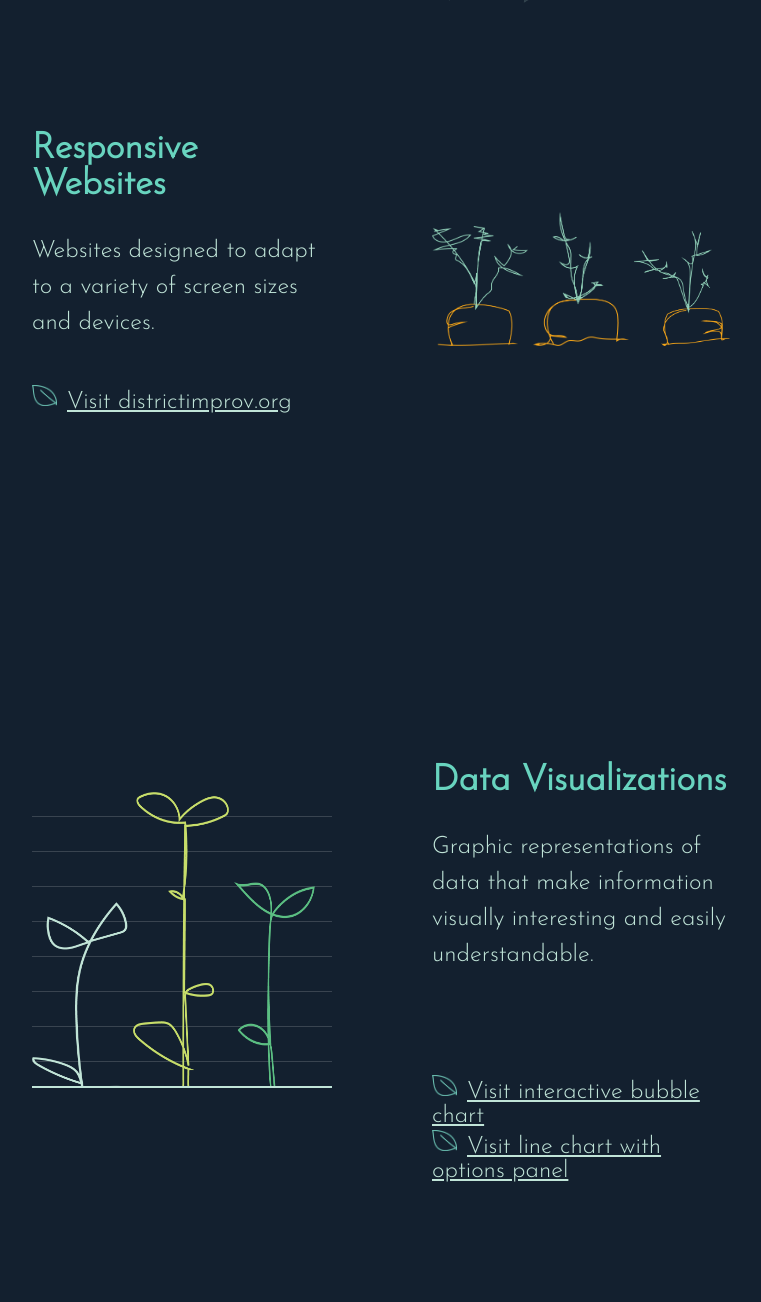
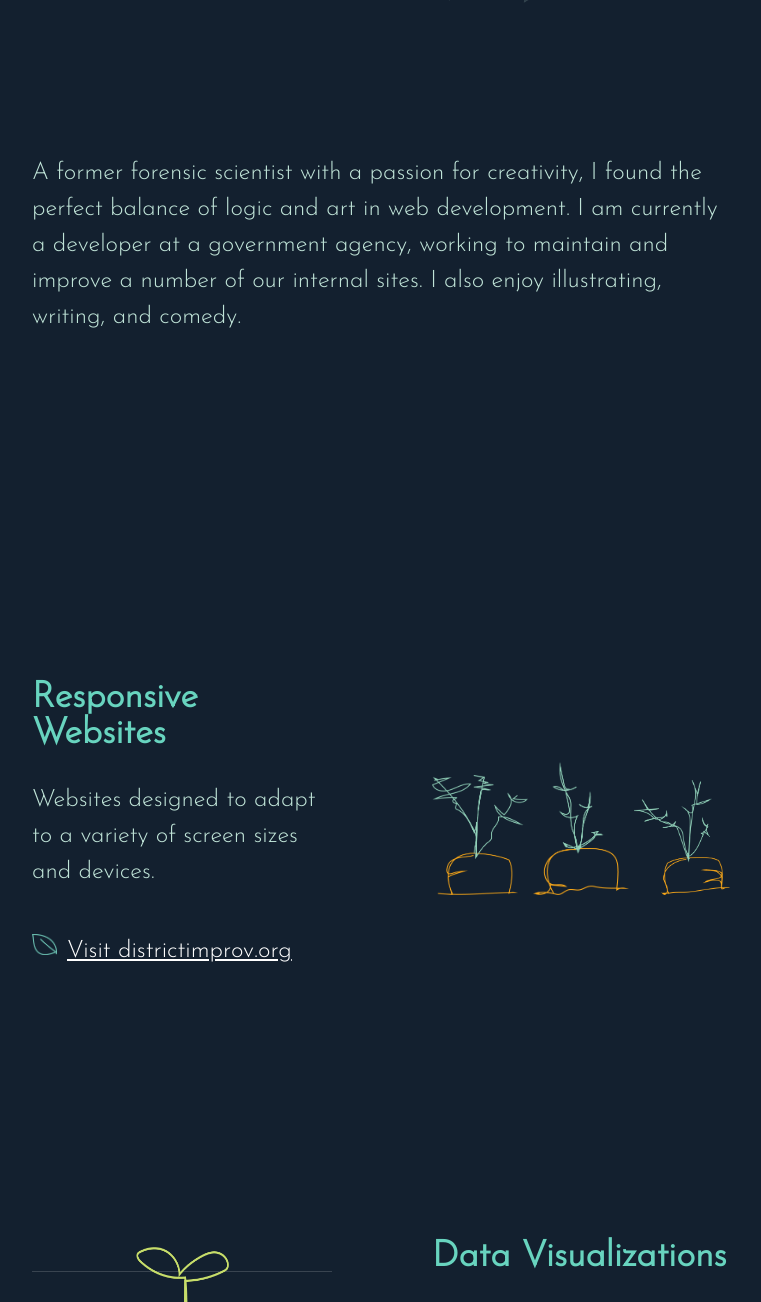
Before and after one commit to twelve13/portfoliov6, a plain HTML site: page index.html in a window 1280 px wide. Shown: the part 797-2099 px from the top of the page, without its empty margins (258-1019 px from the left). Drawn offline with Linux system fonts and the light colour scheme.

Commit message:
add About section and tweak section divs

```diff
--- a/index.html
+++ b/index.html
@@ -11,8 +11,9 @@
 	<nav>
 		<ul>
 			<li><a href="#">Home</a></li>
+			<li><a href="#about">About</a></li>
 			<li><a href="#projects">Projects</a></li>
-			<li><a href="#">About</a></li>
+
 			<li><a href="#">Contact</a></li>
 		</ul>
 	</nav>
@@ -28,7 +29,13 @@
 			<img id="gardener" src="assets/gardener-outline-iceblue.png" alt="gardener with watering can">
 		</div>
 	</header>
+	<section id="about">
+		<div class="section-item">
+			<p>A former forensic scientist with a passion for creativity, I found the perfect balance of logic and art in web development.  I am currently a developer at a government agency, working to maintain and improve a number of our internal sites.  I also enjoy illustrating, writing, and comedy.</p>
+		</div>
+	</section>
 	<section id="projects">
+	<div class="section-item">
 		<div class="section-description">
 			<h2>Responsive Websites</h2>
 			<p>Websites designed to adapt to a variety of screen sizes and devices.</p>
@@ -45,8 +52,8 @@
 				<li><a href="http://districtimprov.org/" target="_blank">Visit districtimprov.org</a></li>
 			</ul>
 		</div>
-	</section>
-	<section>
+	</div>
+	<div class="section-item">
 		<div class="section-description">
 			<h2>Data Visualizations</h2>
 			<p>Graphic representations of data that make information visually interesting and easily understandable.</p>
@@ -60,12 +67,12 @@
 		</div>
 		<div class="section-examples">
 			<ul class="section-examples-content">
-				<li><a href="https://twelve13.github.io/WIT-data-vis-bubble-chart/" target="blank">Visit interactive bubble chart</a></li>
-				<li><a href="https://twelve13.github.io/WIT-data-vis-dashboard/" target="_blank">Visit line chart with options panel</a></li>
+				<li><a href="https://twelve13.github.io/WIT-data-vis-bubble-chart/" target="blank">Visit bubble chart</a></li>
+				<li><a href="https://twelve13.github.io/WIT-data-vis-dashboard/" target="_blank">Visit line chart</a></li>
 			</ul>
 		</div>
-	</section>
-	<section>
+	</div>
+	<div class="section-item">
 		<div class="section-description">
 			<h2>Article enhancements</h2>
 			<p>Interactive features that engage the reader.</p>
@@ -83,8 +90,8 @@
 				<li><a href="https://www.federalreserve.gov/monetarypolicy/guide-to-changes-in-statement-on-longer-run-goals-monetary-policy-strategy.htm" target="_blank">Visit federalreserve.gov</a></li>
 			</ul>
 		</div>
-	</section>
-	<section>
+	</div>
+	<div class="section-item">
 		<div class="section-description">
 			<h2>Apps & Tools</h2>
 			<p>Tools for tracking tasks and improving processes.</p>
@@ -99,8 +106,8 @@
 				<li><a href="https://twelve13.github.io/click-click-knit/" target="_blank">View knitting aid</a></li>
 			</ul>
 		</div>
-	</section>
-	<section>
+	</div>
+	<div class="section-item">
 		<div class="section-description">
 			<h2>CSS Illustrations</h2>
 			<p>Art created out of code.  Done for pure fun.</p>
@@ -120,6 +127,7 @@
 				<li><a href="https://codepen.io/twelve13" target="_blank">View artwork on Codepen</a></li>
 			</ul>
 		</div>
+	</div>
 	</section>
 </body>
 </html>
--- a/style.css
+++ b/style.css
@@ -95,9 +95,15 @@ header {
 	width: 100vw;
 }
 
+/*ABOUT*/
+#about p {
+	grid-column-start: 2;
+	grid-column-end: span 3;
+}
+
 /*PROJECTS*/
 
-section {
+.section-item {
 	align-items: center;
 	display: grid;
 	grid-template-columns: 1fr 400px 100px 400px 1fr;
@@ -117,6 +123,10 @@ section p {
 	line-height: 36px;
 }
 
+section a {
+	color: white;
+}
+
 .section-graphic {
 	display: flex;
 	grid-column-start: 4;
@@ -129,35 +139,35 @@ section p {
 	grid-row-start: 1;
 }
 
-section:nth-child(2n) .section-description {
+#projects .section-item:nth-child(2n) .section-description {
 	grid-column-start: 4;
 }
 
-section:nth-child(2n) .section-graphic {
+#projects .section-item:nth-child(2n) .section-graphic {
 	grid-column-start: 2;
 }
 
-.section-examples {
+#projects .section-examples {
 	grid-column-start: 2;
 	grid-row-start: 2;
 }
 
-section:nth-child(2n) .section-examples {
+#projects .section-item:nth-child(2n) .section-examples {
 	grid-column-start: 4;
 }
 
-.section-examples-content {
+#projects .section-examples-content {
 	font-size: 24px;
 	margin: 0;
 	padding: 0;
 	width: 100%;
 }
 
-.section-examples li {
+#projects .section-examples li {
 	list-style: none;
 }
 
-.section-examples li::before {
+#projects .section-examples li::before {
 	background-image: url("assets/leaf-small.png");
 	background-position: center center;
 	background-repeat: no-repeat;
@@ -169,7 +179,7 @@ section:nth-child(2n) .section-examples {
 	width: 25px;
 }
 
-.section-graphic-content {
+#projects .section-graphic-content {
 	position: relative;
 }
 
@@ -354,7 +364,7 @@ section:nth-child(2n) .section-examples {
 		text-align: left;
 	}
 
-	section {
+	.section-item {
 		padding: 10% 0;
 	}
 
@@ -368,7 +378,7 @@ section:nth-child(2n) .section-examples {
 		font-size: 96px;
 	}
 
-	section {
+	.section-item {
 		grid-template-columns: 1fr 300px 100px 300px 1fr;
 	}
 
@@ -400,7 +410,7 @@ section:nth-child(2n) .section-examples {
 		text-align: center;
 	}
 
-	section {
+	.section-item {
 		display: block;
 		padding: 3% 6%;
 		text-align: center;
```
